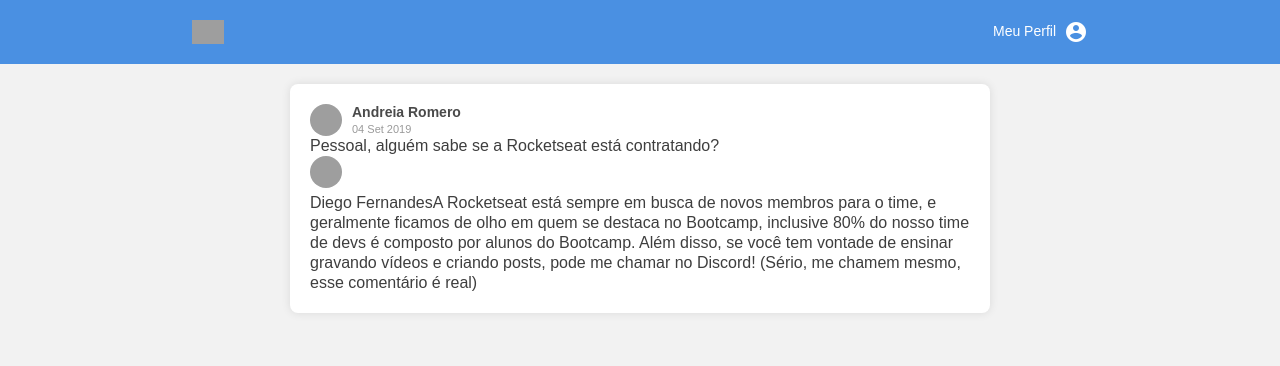
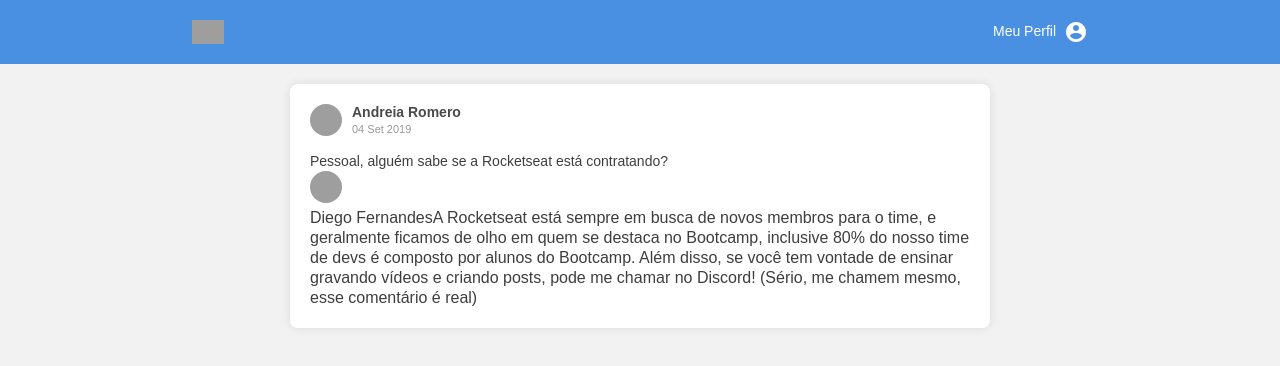
Before and after one commit to iarlenaquiles/facebook-reactjs, a React app: page / in a window 1280 px wide. Shown: the top 366 px of the page. Built offline with nearby package versions, Linux system fonts and the light colour scheme; grey boxes are pictures that could not be loaded.

Commit message:
criando css do post-content

```diff
--- a/src/App.css
+++ b/src/App.css
@@ -92,3 +92,8 @@ nav > div i {
   height: 32px;
   border-radius: 50%;
 }
+
+.post-content {
+  margin-top: 15px;
+  font-size: 14px;
+}
```
